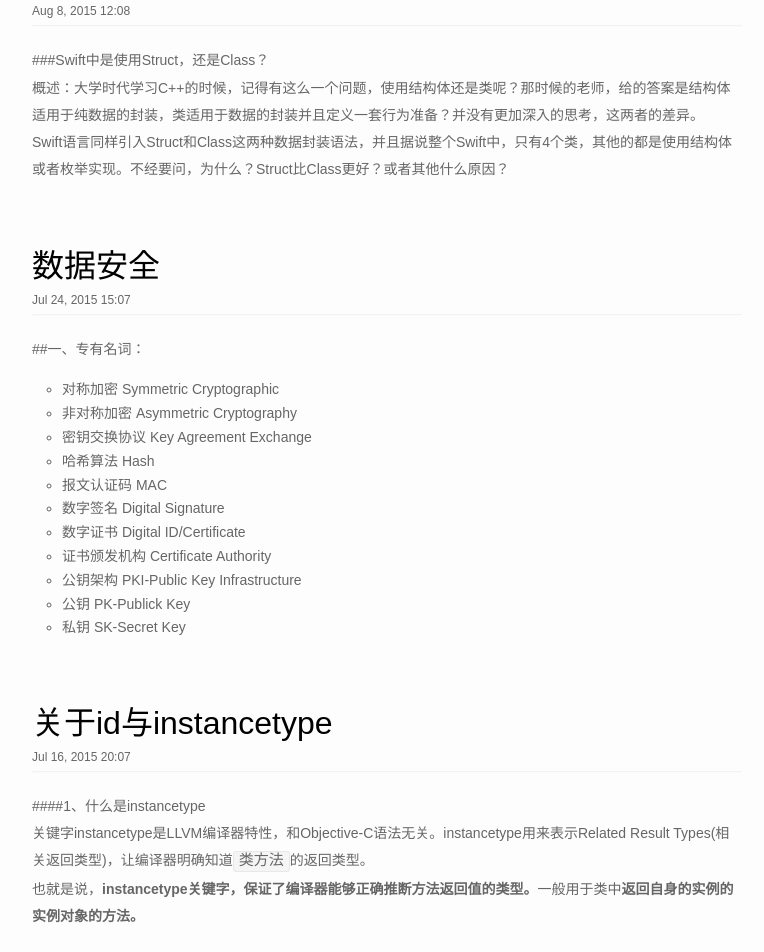
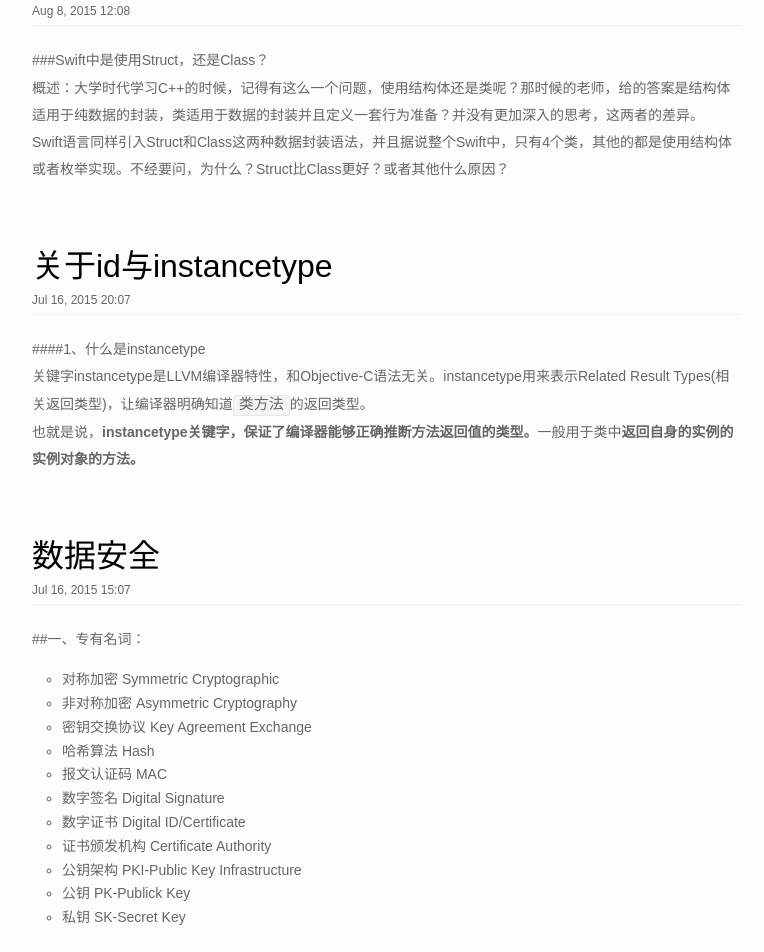
Before and after one commit to ace2github/cch, a Jekyll site: the page built from index.html, in a window 1280 px wide. Shown: the part 1680-2632 px from the top of the page, without its empty margins (268-1032 px from the left). Built offline with Jekyll 4.4.1, drawn with Linux system fonts in a browser that asks for light colours; Markdown is read by kramdown in place of the engine named in the settings; the list of posts is cut into pages by our own code.

Commit message:
modif config

```diff
--- a/_posts/2015-07-24-数据安全.markdown
+++ b/_posts/2015-07-16-数据安全.markdown
@@ -1,7 +1,7 @@
 ---
 layout: post
 title:  "数据安全"
-date:   2015-07-24 15:58:00
+date:   2015-07-16 15:58:00
 categories: Secure
 ---
 ##一、专有名词：
--- a/_sass/_layout.scss
+++ b/_sass/_layout.scss
@@ -203,5 +203,6 @@
  * pagination
  */
 .pagination {
+    font-size: 20px;
     text-align: center;
 }
```
